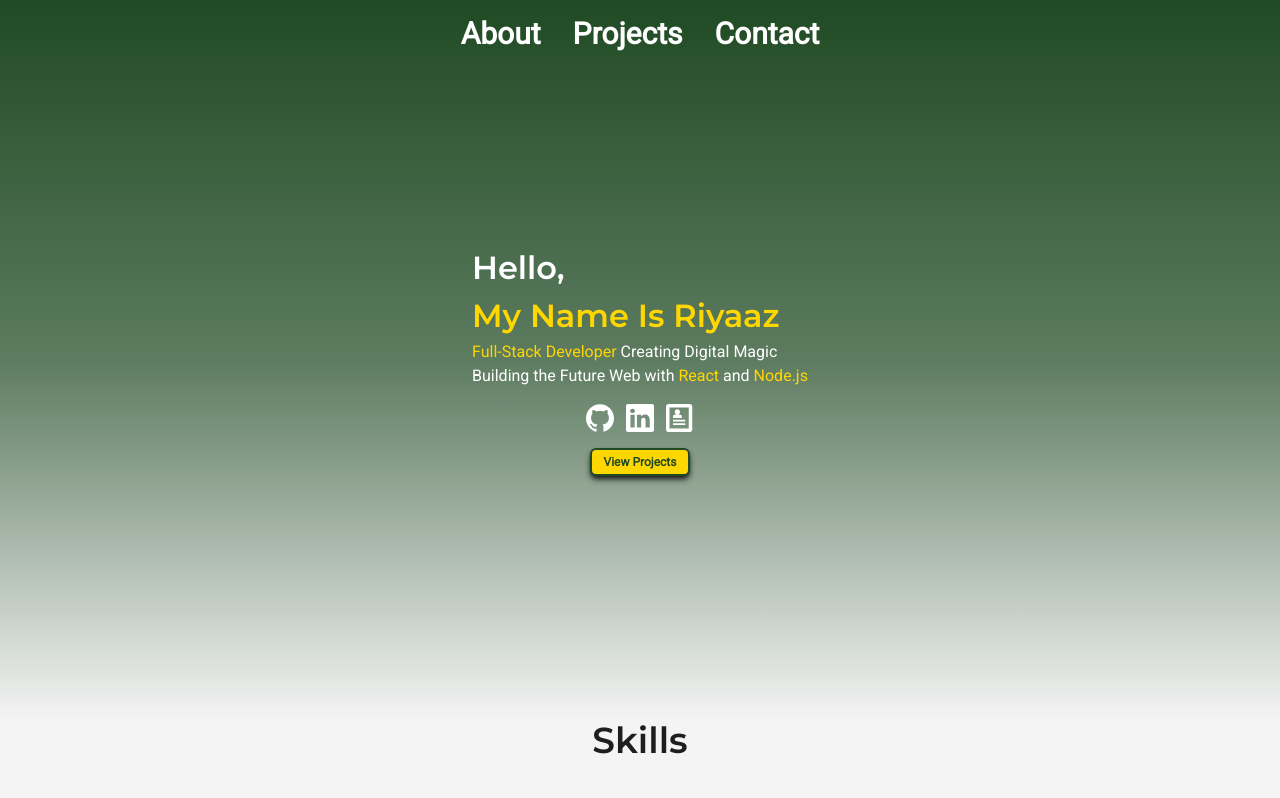
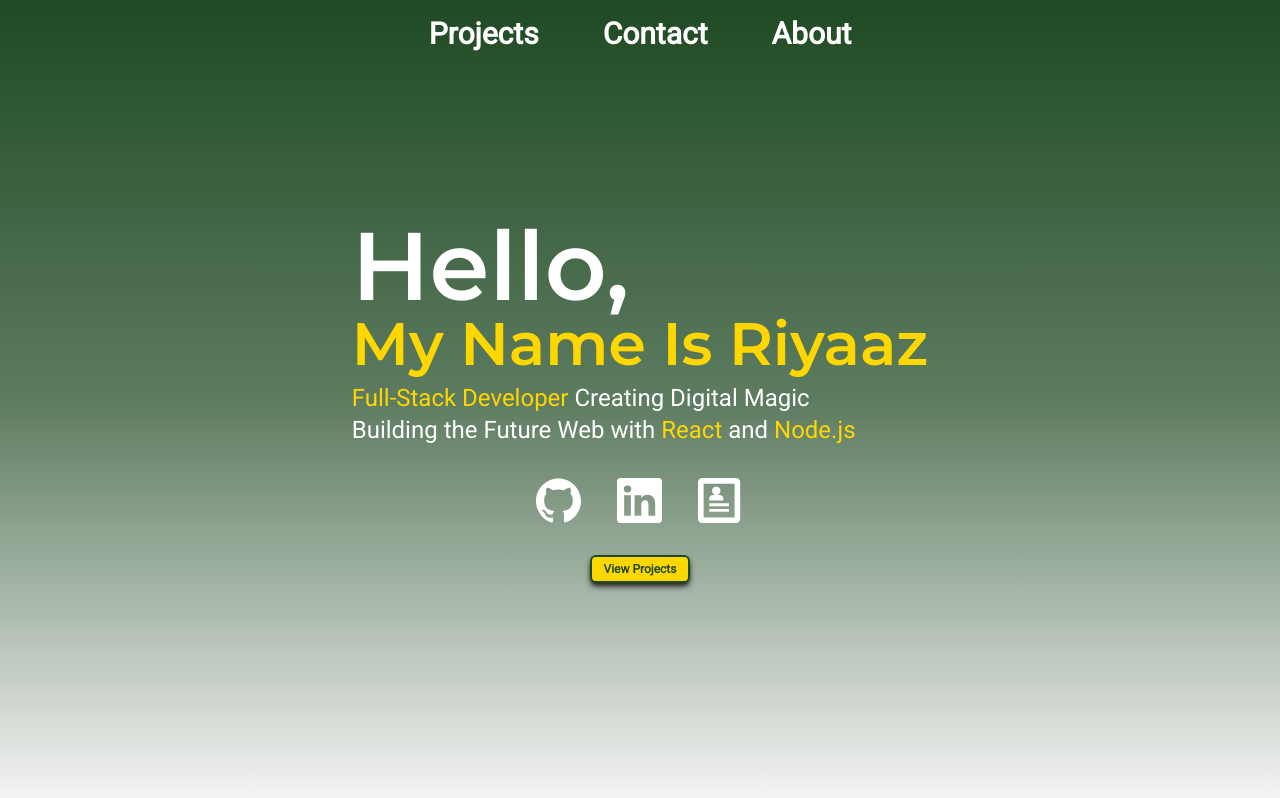
Before and after one commit to Riyaazct/myPortfolio, a React (Vite) app: page / in a window 1280 px wide. Shown: the top 798 px of the page. Built offline with nearby package versions, Linux system fonts and the light colour scheme.

Commit message:
complete: home page

```diff
--- a/src/components/Nav.jsx
+++ b/src/components/Nav.jsx
@@ -28,9 +28,9 @@ const Nav = () => {
             : "absolute top-0 h-screen left-[100%] ease-in duration-500 flex flex-col w-full md:h-min md:static md:flex-row justify-center items-center"
         }
       >
-        <li className="p-4 text-3xl ">About</li>
-        <li className="p-4 text-3xl ">Projects</li>
-        <li className="p-4 text-3xl ">Contact</li>
+        <li className="px-8 py-4 text-xl lg:text-3xl ">Projects</li>
+        <li className="px-8 py-4 text-xl lg:text-3xl ">Contact</li>
+        <li className="px-8 py-4 text-xl lg:text-3xl ">About</li>
       </ul>
       <div className="absolute top-3 right-3 md:hidden ">
         <Spin
--- a/src/pages/Home.jsx
+++ b/src/pages/Home.jsx
@@ -1,3 +1,5 @@
+import { useEffect, useState } from "react";
+
 import Nav from "../components/Nav";
 import Button from "../components/Button";
 // import Skills from "./Skills";
@@ -6,24 +8,45 @@ import { BsLinkedin } from "react-icons/bs";
 import { ImProfile } from "react-icons/im";
 
 const Home = () => {
+  const [iconSize, setIconSize] = useState(28);
+
+  useEffect(() => {
+    const handleResize = () => {
+      if (window.innerWidth < 768) {
+        setIconSize(30);
+      } else if (window.innerWidth < 1024) {
+        setIconSize(35);
+      } else {
+        setIconSize(45);
+      }
+    };
+    handleResize();
+
+    window.addEventListener("resize", handleResize);
+
+    return () => {
+      window.removeEventListener("resize", handleResize);
+    };
+  });
+
   return (
     <>
       <Nav />
-      <section className="flex flex-col items-center justify-center w-full h-[90vh] bg-gradient-to-b from-[rgba(31,74,35,1)] via-[rgba(31,74,35,0.7104)] to-[rgba(31,74,35,0)]">
+      <section className=" flex flex-col items-center justify-center w-full h-screen bg-gradient-to-b from-[rgba(31,74,35,1)] via-[rgba(31,74,35,0.7104)] to-[rgba(31,74,35,0)]">
         <div>
           <h1>
-            <span className="text-white text-[32px] font-semibold">
+            <span className="text-6xl font-semibold text-white lg:text-7xl xl:text-8xl">
               Hello,
             </span>
 
             <br />
 
-            <span className="text-[#FFD700] text-[32px] font-semibold">
+            <span className="text-[#FFD700] text-4xl font-semibold lg:text-5xl xl:text-6xl">
               My Name Is Riyaaz
             </span>
           </h1>
           <div>
-            <p className="text-[#FFD700]">
+            <p className="text-[#FFD700] text-lg lg:text-xl xl:text-2xl pt-2">
               Full-Stack Developer{" "}
               <span className="text-white">
                 Creating Digital Magic
@@ -31,22 +54,21 @@ const Home = () => {
             </p>
           </div>
           <div>
-            <p className="text-white">
+            <p className="text-lg text-white lg:text-xl xl:text-2xl">
               Building the Future Web with{" "}
               <span className="text-[#FFD700]">React</span> and
               <span className="text-[#FFD700]"> Node.js</span>
             </p>
           </div>
-          <div className="flex gap-3 p-4 mx-auto text-white w-min">
-            <SiGithub size={28} />
-            <BsLinkedin size={28} />
-            <ImProfile size={28} />
+          <div className="flex gap-6 p-4 mx-auto text-white xl:gap-9 md:gap-7 w-min lg:my-4">
+            <SiGithub size={iconSize} />
+            <BsLinkedin size={iconSize} />
+            <ImProfile size={iconSize} />
           </div>
           <div className="text-center">
             <Button title="View Projects" />
           </div>
         </div>
-        {/* <Skills /> */}
       </section>
     </>
   );
```
